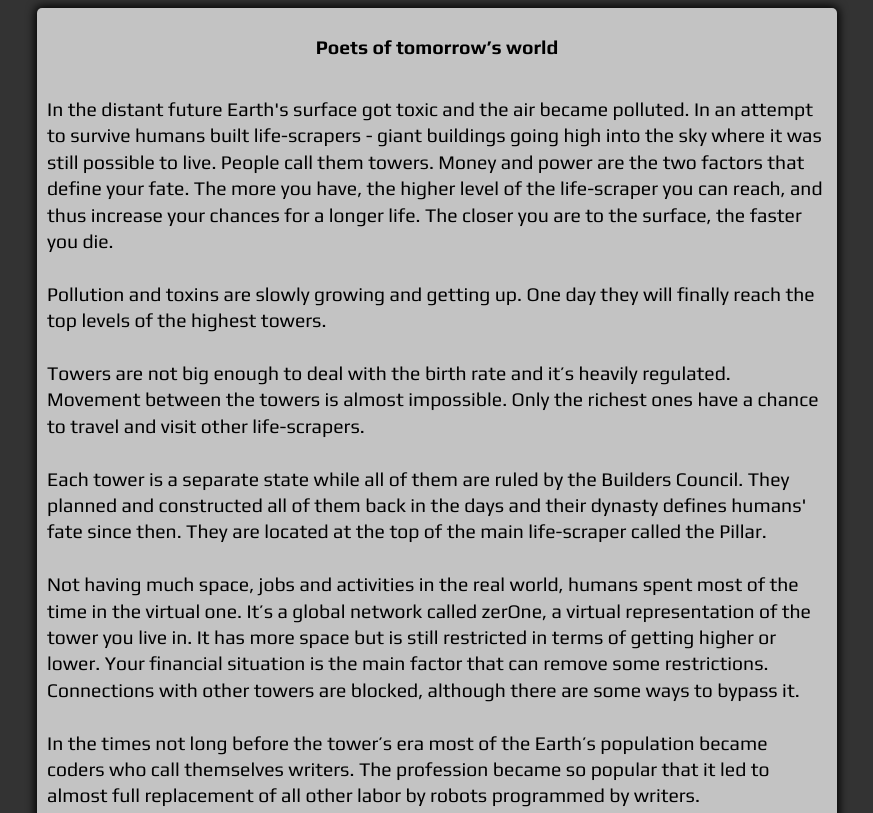
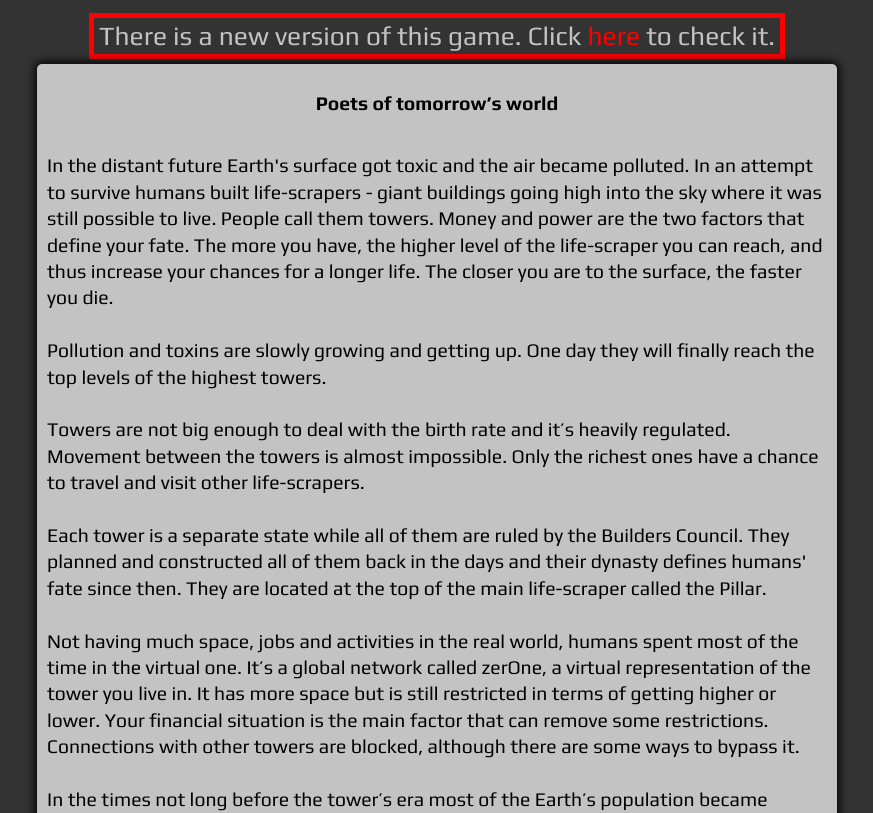
Before and after one commit to Dimterion/Interactive-text-adventure-game, a website: page index.html in a window 1280 px wide. Shown: the top 813 px of the page, without its empty margins (203-1076 px from the left). Drawn offline with Linux system fonts and the light colour scheme.

Commit message:
add links to the new version

```diff
--- a/index.html
+++ b/index.html
@@ -14,6 +14,11 @@
     <title>Poets of tomorrow’s world</title>
   </head>
   <body>
+    <div class="reference">
+      There is a new version of this game. Click
+      <a href="https://poets-of-tomorrows-world.vercel.app/">here</a> to check
+      it.
+    </div>
     <section id="intro-container" class="container">
       <h1>Poets of tomorrow’s world</h1>
       <p>
--- a/style.css
+++ b/style.css
@@ -11,10 +11,29 @@ body {
   padding: 0;
   margin: 1vh 0;
   display: flex;
+  flex-flow: column nowrap;
   justify-content: center;
-  align-items: baseline;
+  align-items: center;
   width: 100vw;
   background-color: #333;
+}
+
+.reference {
+  color: rgb(195, 195, 195);
+  font-size: 1.5rem;
+  margin: 5px;
+  border: 5px solid red;
+  padding: 5px;
+  text-align: center;
+}
+
+.reference a {
+  color: red;
+  font-size: 1.5rem;
+}
+
+.reference a:hover {
+  text-decoration: underline;
 }
 
 .container {
```
Also changed, not shown: game.html (+5 -0 lines), readme.md.
